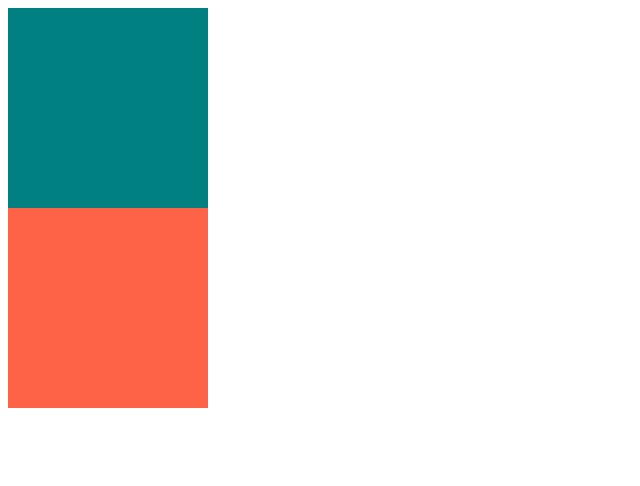
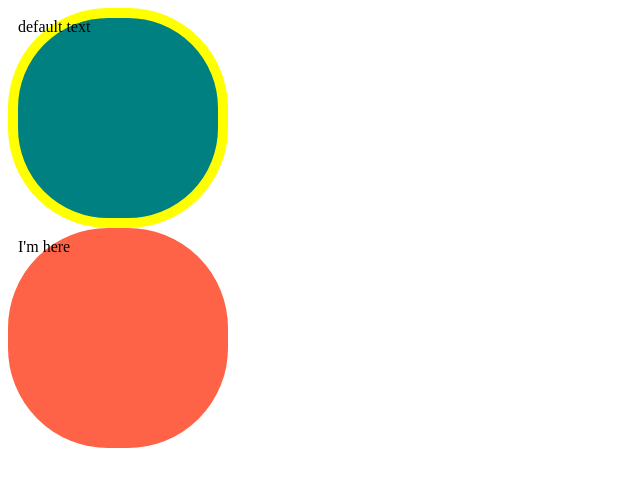
Before and after one commit to jiwonmik/Crypto-Tracker, a React (Create React App) app: page / in a window 1280 px wide. Shown: the top 486 px of the page, without its empty margins (0-640 px from the left). Built offline with nearby package versions, Linux system fonts and the light colour scheme.

Commit message:
Optional props

```diff
--- a/src/App.tsx
+++ b/src/App.tsx
@@ -4,8 +4,8 @@
 function App() {
   return (
     <div>
-      <Circle bgColor="teal"/>
-      <Circle bgColor="tomato"/>
+      <Circle bgColor="teal" borderColor="yellow"/>
+      <Circle bgColor="tomato" text="I'm here"/>
     </div>
   );
 }
--- a/src/Circle.tsx
+++ b/src/Circle.tsx
@@ -1,22 +1,26 @@
 import styled from "styled-components"
-import React from "react";
 
 interface ContainerProps {
     bgColor: string;
+    borderColor?: string;
 }
 
 const Container = styled.div<ContainerProps>`
     width: 200px;
     height: 200px;
     background-color: ${(props) => props.bgColor};
+    border-radius: 100px;
+    border: 10px solid ${(props) => props.borderColor};
 `;
 
 interface CircleProps {
     bgColor: string;
+    borderColor?: string;
+    text?: string;
 }
 
-function Circle({bgColor} : CircleProps) {
-    return <Container bgColor={bgColor}/>;
+function Circle({bgColor, borderColor, text = "default text"} : CircleProps) {
+    return <Container bgColor={bgColor} borderColor={borderColor ?? bgColor}>{text}</Container>;
 }
 
 export default Circle;
```
